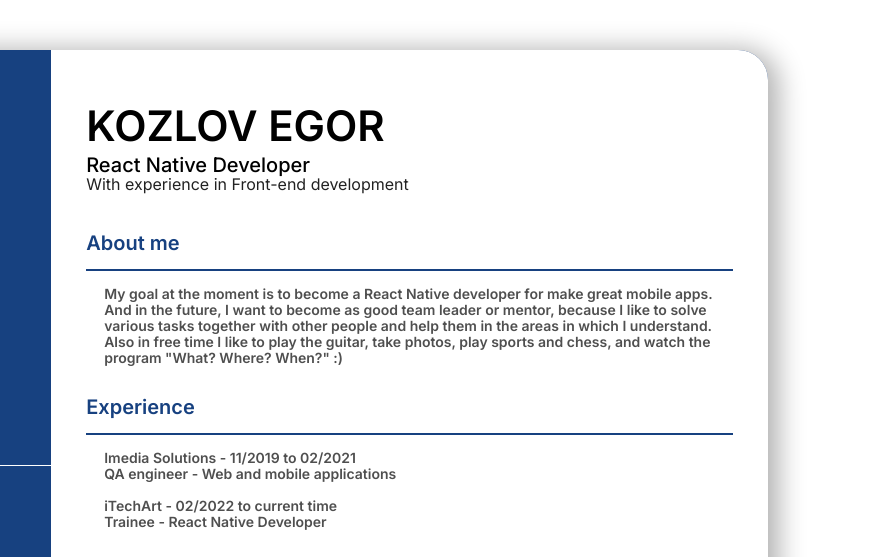
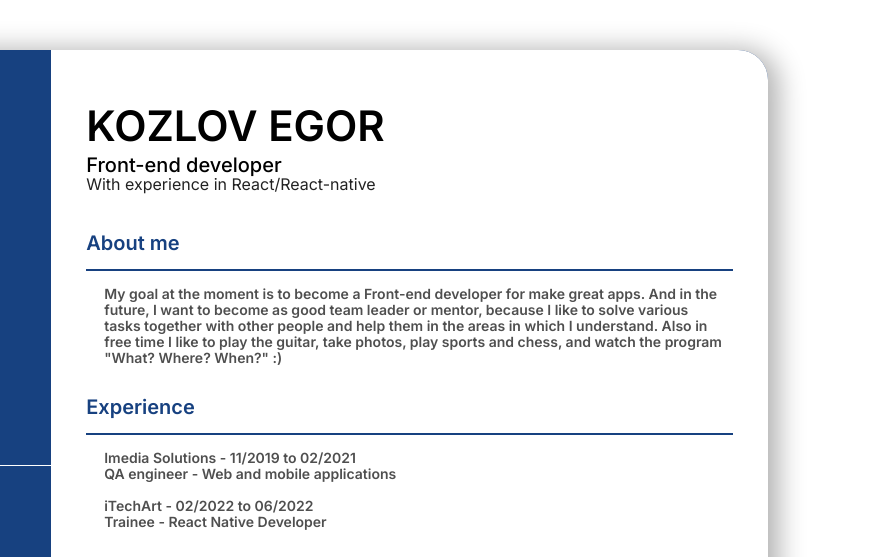
Before and after one commit to OVolosevich/1, a plain HTML site: page index.html in a window 1280 px wide. Shown: the top 557 px of the page, 384-1280 px from the left. Drawn offline with nearby package versions, Linux system fonts and the light colour scheme.

Commit message:
Update index.html

```diff
--- a/index.html
+++ b/index.html
@@ -118,14 +118,14 @@
             <main class="main">
                 <header class="header">
                     <h1 class="header__title">KOZLOV EGOR</h1>
-                    <h2 class="header__subtitle">React Native Developer</h2>
-                    <h3 class="header__subtitle" style="margin-top: 1px;">With experience in Front-end development
+                    <h2 class="header__subtitle">Front-end developer</h2>
+                    <h3 class="header__subtitle" style="margin-top: 1px;">With experience in React/React-native
                     </h3>
                 </header>
                 <section class="section">
                     <h3 class="section__title">About me</h3>
-                    <p class="section__text">My goal at the moment is to become a React Native developer for
-                        make great mobile apps. And
+                    <p class="section__text">My goal at the moment is to become a Front-end developer for
+                        make great apps. And
                         in the
                         future, I want to become as good team leader or mentor, because I like to solve various tasks
                         together with other people and help them in the areas in which I understand. Also in free time I
@@ -138,7 +138,7 @@
                     <p class="section__text">Imedia Solutions - 11/2019 to 02/2021</p>
                     <p class="section__text">QA engineer - Web and mobile applications</p>
                     <br>
-                    <p class="section__text">iTechArt - 02/2022 to current time</p>
+                    <p class="section__text">iTechArt - 02/2022 to 06/2022</p>
                     <p class="section__text">Trainee - React Native Developer</p>
                 </section>
                 <section class="section">
```
